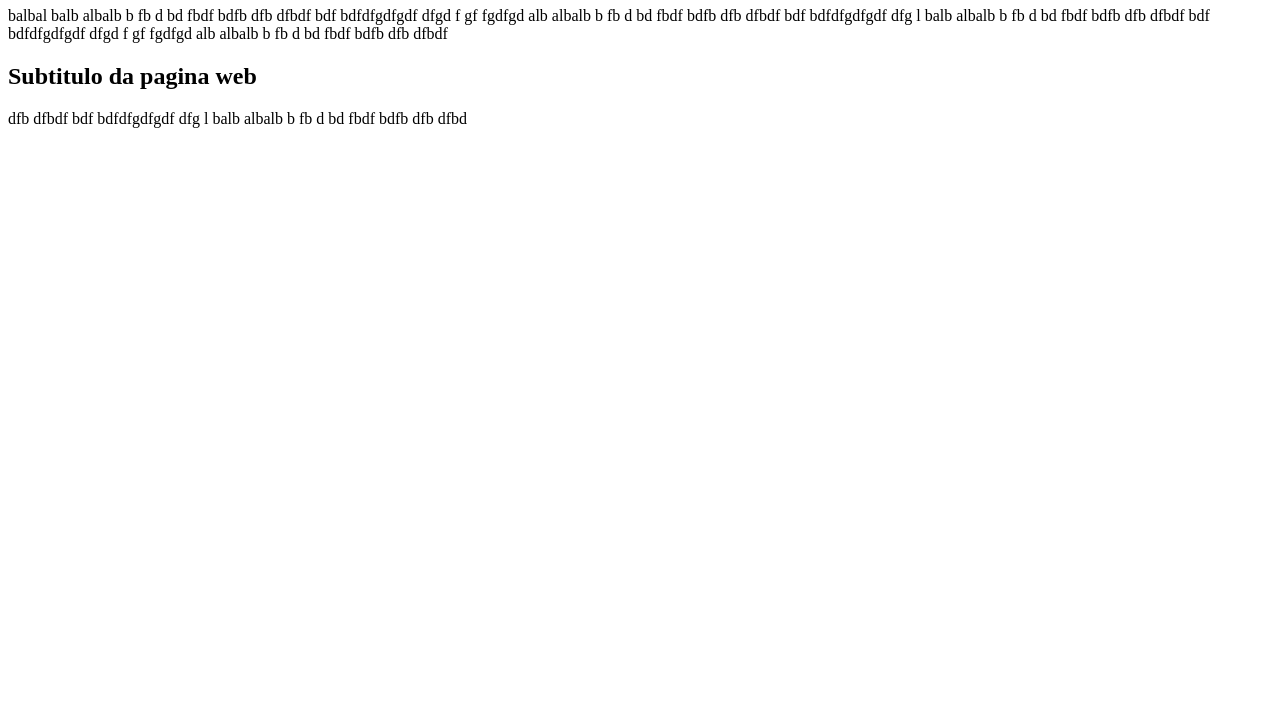
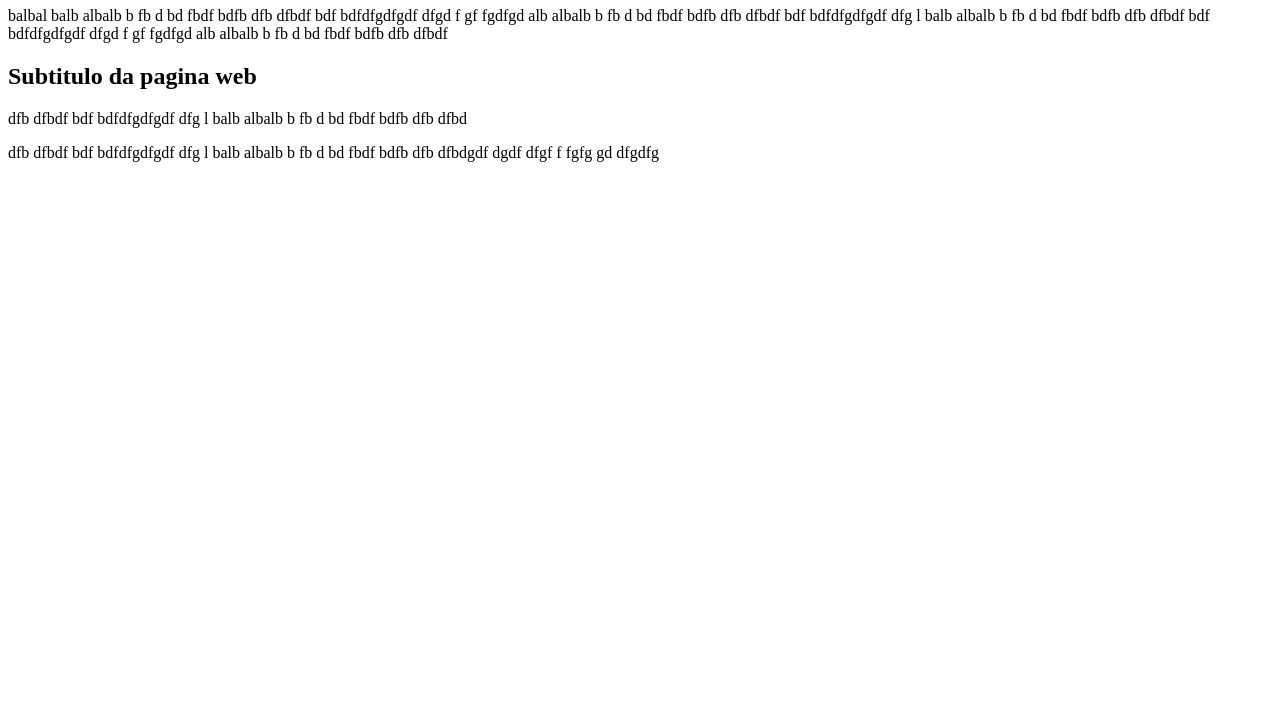
Before and after one commit to Luis-H-Baroni/pratica-markdown, a plain HTML site: page index.html in a window 1280 px wide. Shown: the part 73-800 px from the top of the page. Drawn offline with Linux system fonts and the light colour scheme.

Commit message:
Adicionar segundo paragrafo ao subtitulo no index.html

```diff
--- a/index.html
+++ b/index.html
@@ -16,6 +16,7 @@
 
     <h2>Subtitulo da pagina web</h2>
     <p> dfb dfbdf bdf bdfdfgdfgdf dfg l balb albalb b fb d bd fbdf bdfb dfb dfbd</p>
+    <p> dfb dfbdf bdf bdfdfgdfgdf dfg l balb albalb b fb d bd fbdf bdfb dfb dfbdgdf dgdf dfgf f fgfg gd dfgdfg</p>
 
 </body>
 
```
